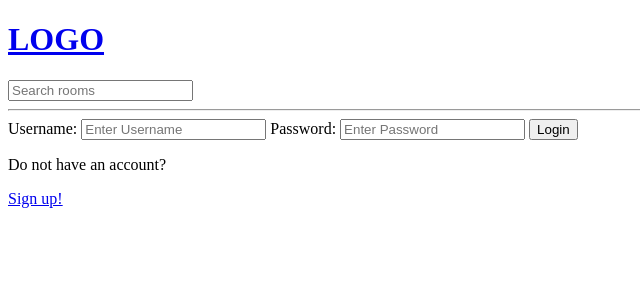
After one commit to johnhtml/studygroupsite, a Django app: page /login/ in a window 1280 px wide. The commit adds this page. Shown: the top 300 px of the page, without its empty margins (0-640 px from the left). Run offline with Django 4.2, Linux system fonts and the light colour scheme.

Commit message:
Added user signup logout and restricted pages

```diff
--- a/base/templates/base/home.html
+++ b/base/templates/base/home.html
@@ -33,8 +33,10 @@
       {% for room in rooms %}
       <div>
         <h5>
-          <a href={% url 'update-room' room.id %}>Edit</a>
-          <a href={% url 'delete-room' room.id %}>Delete</a>
+          {% if request.user == room.host %}
+            <a href={% url 'update-room' room.id %}>Edit</a>
+            <a href={% url 'delete-room' room.id %}>Delete</a>
+          {% endif %}
           <span>@{{room.host.username}}</span><br />
           {{room.id}}
           <a href="{% url 'room' room.id %}"> {{room.name}}</a><br />
--- /dev/null
+++ b/base/templates/base/login_register.html
@@ -0,0 +1,39 @@
+{% extends 'main.html' %}
+
+{% block content %}
+
+{% if page == 'login' %}
+
+
+<div>
+  <form method="POST" action="">
+    {% csrf_token %}
+
+    <label>Username: </label>
+    <input type="text" name="username" placeholder="Enter Username" required/>
+
+    <label> Password: </label>
+    <input type="password" name="password" placeholder="Enter Password" required/>
+
+    <input type="submit" value="Login" />
+  </form>
+  <p>Do not have an account?</p>
+  <a href="{% url 'register' %}">Sign up!</a>
+</div>
+
+{% else %}
+
+<div>
+  <form method="POST" action="">
+    {% csrf_token %}
+
+    {{form.as_p}}
+
+    <input type="submit" value="Register" />
+  </form>
+  <p>Already signed up?</p>
+  <a href="{% url 'login' %}">Login!</a>
+</div>
+
+{% endif %}
+{% endblock content %}
--- a/base/templates/base/room_form.html
+++ b/base/templates/base/room_form.html
@@ -7,7 +7,7 @@
         <!--security csrf_token-->
         {% csrf_token %}
         {{form}}
-        <input type="Submit" value="Submit"></input>
+        <input type="submit" value="Submit"></input>
     </form>
 </div>
 
--- a/base/urls.py
+++ b/base/urls.py
@@ -2,6 +2,9 @@ from django.urls import path
 from . import views
 
 urlpatterns = [
+    path('login/', views.loginPage, name="login"),
+    path('logout/', views.logoutUser, name="logout"),
+    path('register/', views.registerPage, name="register"),
     path('', views.home, name="home"),
     path('room/<str:pk>/', views.room, name="room"),
 
--- a/base/views.py
+++ b/base/views.py
@@ -1,5 +1,11 @@
 from django.shortcuts import render, redirect
 from django.db.models import Q
+from django.contrib.auth.models import User
+from django.contrib import messages
+from django.contrib.auth import authenticate, login, logout
+from django.contrib.auth.decorators import login_required
+from django.http import HttpResponse
+from django.contrib.auth.forms import UserCreationForm
 from .models import Room, Topic
 from .forms import RoomForm
 
@@ -12,6 +18,51 @@ from .forms import RoomForm
 #    {'id':4, 'name': 'Lets learn python 4'},
 #]
 
+
+def loginPage(request):
+    page = 'login'
+
+    if request.user.is_authenticated:
+        return redirect('home')
+
+    if request.method == 'POST':
+        username = request.POST.get('username').lower()
+        password = request.POST.get('password')
+
+        try:
+            user = User.objects.get(username=username)
+        except:
+            messages.error(request, 'User does not exist')
+
+        user = authenticate(request, username=username, password= password)
+
+        if user is not None:
+            login(request, user)
+            return redirect('home')
+        else:
+            messages.error(request, 'Username or password invalid')
+
+    context = {'page': page}
+    return render(request, 'base/login_register.html', context)
+
+def logoutUser(request):
+    logout(request)#delte the token i.e. delete the user
+    return redirect('home')
+
+def registerPage(request):
+    form = UserCreationForm()
+
+    if request.method == 'POST':
+        form = UserCreationForm(request.POST)
+        if form.is_valid():
+            user = form.save(commit=False)
+            user.username = user.username.lower()
+            user.save()
+            login(request, user)
+            return redirect('home')
+        else:
+            messages.error(request, 'An error ocurred during registration')
+    return render(request, 'base/login_register.html', {'form': form})
 
 def home(request):
 
@@ -37,6 +88,7 @@ def room(request, pk):
     return render(request, 'base/room.html', context)
 
 
+@login_required(login_url='login')
 def createRoom(request):
     form = RoomForm()
     if request.method == 'POST':
@@ -48,10 +100,14 @@ def createRoom(request):
     return render(request, 'base/room_form.html', context)
 
 
+@login_required(login_url='login')
 def updateRoom(request, pk):
     room = Room.objects.get(id=pk)
     #with the room argument we initialize the fields in the RoomForm
     form = RoomForm(instance=room)
+
+    if request.user != room.host:
+        return HttpResponse('Not allow to modify this room')
 
     if request.method == 'POST':
         form = RoomForm(request.POST, instance=room)
@@ -62,8 +118,11 @@ def updateRoom(request, pk):
     return render(request, 'base/room_form.html', context)
 
 
+@login_required(login_url='login')
 def deleteRoom(request, pk):
     room = Room.objects.get(id=pk)
+    if request.user != room.host:
+        return HttpResponse('Not allow to modify this room')
     if request.method == 'POST':
         room.delete()
         return redirect('home')
```
